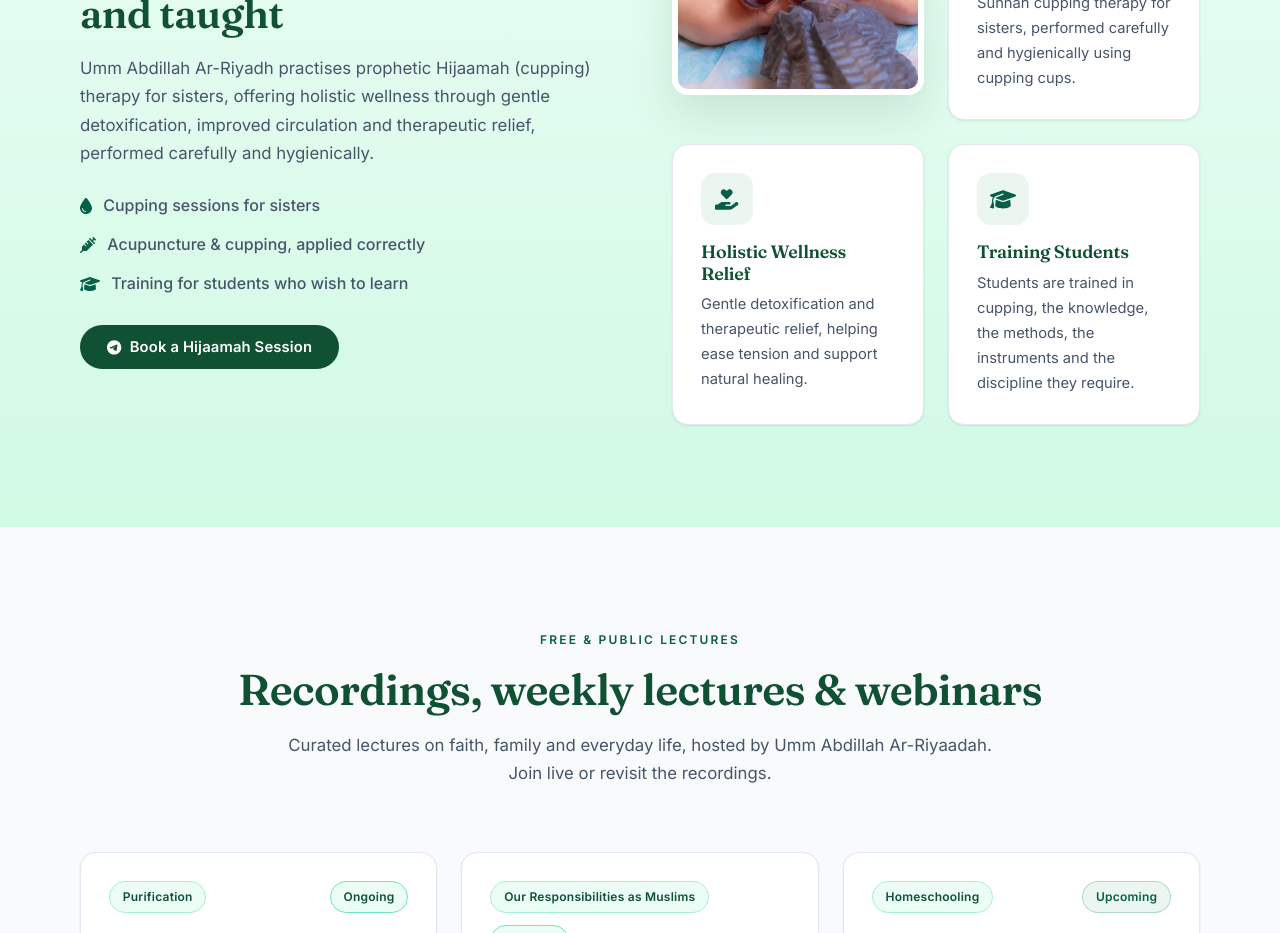
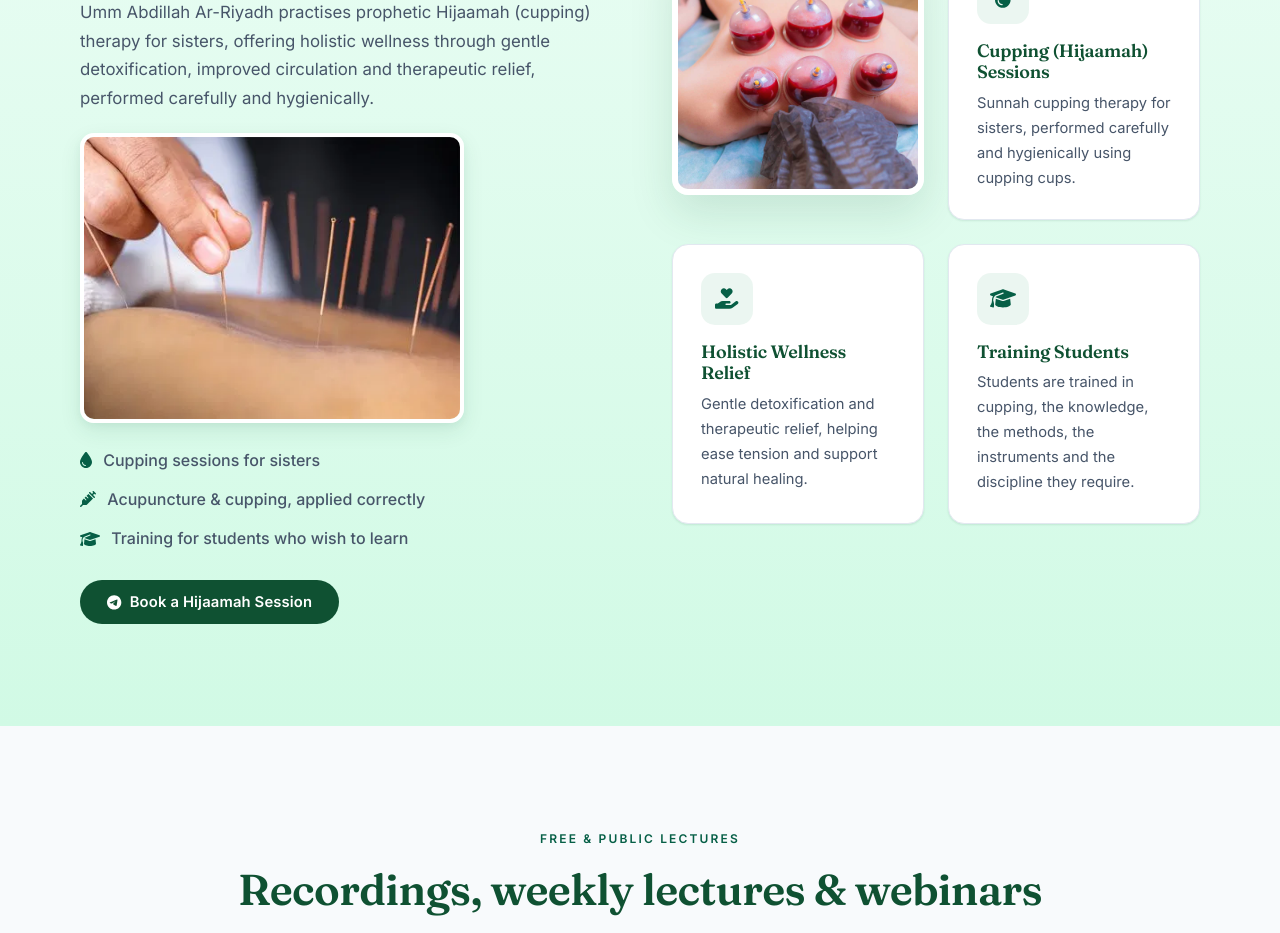
Before and after one commit to Azeezat-1/Ar-Riyaadh, a React (Vite) app in the folder frontend/: page / in a window 1280 px wide. Shown: the part 8060-8993 px from the top of the page. Built offline with nearby package versions, Linux system fonts and the light colour scheme; no server answers.

Commit message:
Add the academy's cupping detail photo to the Hijaamah section

```diff
--- a/frontend/src/components/HijamaSection.jsx
+++ b/frontend/src/components/HijamaSection.jsx
@@ -17,6 +17,7 @@ export default function HijamaSection() {
               Cupping therapy, practised and taught
             </h2>
             <p className="lede">{hijama.intro}</p>
+            <img src={hijama.detailImage} alt="Hijaamah, Sunnah cupping therapy practised with care" className="hijama-split__detail" />
             <ul className="hijama-points">
               <li>
                 <FontAwesomeIcon icon={icons.droplet} aria-hidden="true" />
--- a/frontend/src/components/blocks.css
+++ b/frontend/src/components/blocks.css
@@ -811,6 +811,15 @@
   gap: 0.75rem;
 }
 
+.hijama-split__detail {
+  width: 100%;
+  max-width: 24rem;
+  margin-top: 1.25rem;
+  border-radius: var(--radius-md);
+  border: 4px solid var(--warm-white);
+  box-shadow: var(--shadow-md);
+}
+
 .hijama-points li {
   display: flex;
   align-items: center;
--- a/frontend/src/data/content.js
+++ b/frontend/src/data/content.js
@@ -406,6 +406,7 @@ export const books = [
 // ------------------------------------------------------------
 export const hijama = {
   image: '/images/hijama-cupping.jpg',
+  detailImage: '/images/hijaamah-cupping-detail.png',
   title: 'Hijaamah',
   tagline: 'Sunnah cupping therapy, practised and taught with care',
   intro:
```
Also changed, not shown: frontend/public/images/hijaamah-cupping-detail.png (added).
